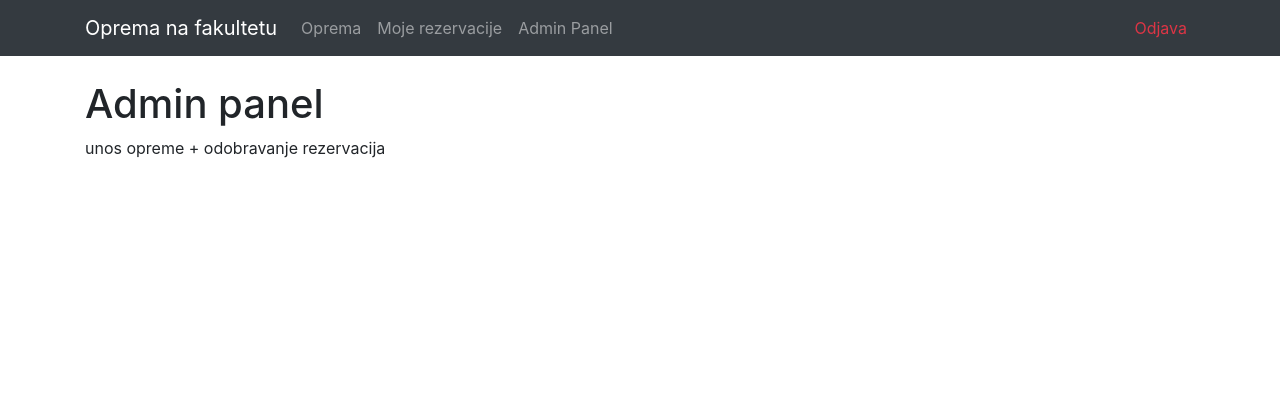
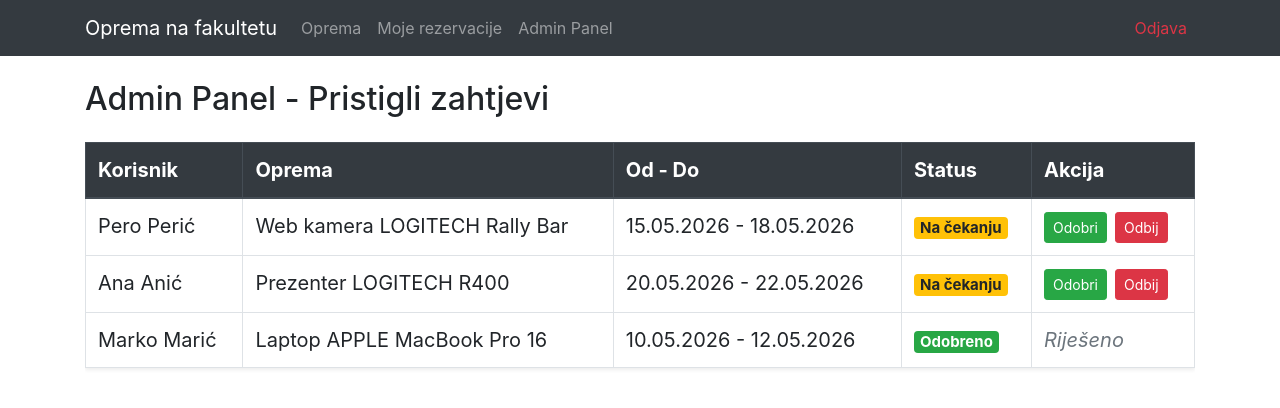
Before and after one commit to jugin024/evidencija_opreme_na_fakultetu, a Vue app: page /admin in a window 1280 px wide. Shown: the top 408 px of the page. Built offline with nearby package versions, Linux system fonts and the light colour scheme.

Commit message:
dodan admin panel i basic funkcionalnost

```diff
--- a/src/AdminMasterPanel.vue
+++ b/src/AdminMasterPanel.vue
@@ -1,12 +1,111 @@
 <template>
   <div>
-    <h1>Admin panel</h1>
-    <p>unos opreme + odobravanje rezervacija</p>
+    <h2 class="mb-4">Admin Panel - Pristigli zahtjevi</h2>
+    <div class="table-responsive">
+      <table class="table table-hover table-bordered bg-white shadow-sm">
+        <thead class="thead-dark">
+          <tr>
+            <th>Korisnik</th>
+            <th>Oprema</th>
+            <th>Od - Do</th>
+            <th>Status</th>
+            <th>Akcija</th>
+          </tr>
+        </thead>
+
+        <tbody>
+          <tr v-for="zahtjev in zahtjevi" :key="zahtjev.id">
+            <td>{{ zahtjev.korisnik }}</td>
+            <td>{{ zahtjev.oprema }}</td>
+            <td>{{ zahtjev.datumOd }} - {{ zahtjev.datumDo }}</td>
+
+            <td>
+              <span
+                v-if="zahtjev.status === 'na_cekanju'"
+                class="badge badge-warning"
+                >Na čekanju</span
+              >
+              <span
+                v-if="zahtjev.status === 'odobreno'"
+                class="badge badge-success"
+                >Odobreno</span
+              >
+              <span
+                v-if="zahtjev.status === 'odbijeno'"
+                class="badge badge-danger"
+                >Odbijeno</span
+              >
+            </td>
+
+            <td>
+              <div v-if="zahtjev.status === 'na_cekanju'">
+                <button
+                  class="btn btn-sm btn-success mr-2"
+                  @click="promijeniStatus(zahtjev.id, 'odobreno')"
+                >
+                  Odobri
+                </button>
+                <button
+                  class="btn btn-sm btn-danger"
+                  @click="promijeniStatus(zahtjev.id, 'odbijeno')"
+                >
+                  Odbij
+                </button>
+              </div>
+              <div v-else class="text-muted font-italic">Riješeno</div>
+            </td>
+          </tr>
+        </tbody>
+      </table>
+    </div>
   </div>
 </template>
 
 <script>
 export default {
   name: "AdminMasterPanel",
+  data() {
+    return {
+      zahtjevi: [
+        {
+          id: 1,
+          korisnik: "Pero Perić",
+          oprema: "Web kamera LOGITECH Rally Bar",
+          datumOd: "15.05.2026",
+          datumDo: "18.05.2026",
+          status: "na_cekanju",
+        },
+        {
+          id: 2,
+          korisnik: "Ana Anić",
+          oprema: "Prezenter LOGITECH R400",
+          datumOd: "20.05.2026",
+          datumDo: "22.05.2026",
+          status: "na_cekanju",
+        },
+        {
+          id: 3,
+          korisnik: "Marko Marić",
+          oprema: "Laptop APPLE MacBook Pro 16",
+          datumOd: "10.05.2026",
+          datumDo: "12.05.2026",
+          status: "odobreno",
+        },
+      ],
+    };
+  },
+  methods: {
+    promijeniStatus(id, noviStatus) {
+      const pronadjeniZahtjev = this.zahtjevi.find((z) => z.id === id);
+      if (pronadjeniZahtjev) {
+        pronadjeniZahtjev.status = noviStatus;
+      }
+    },
+  },
 };
 </script>
+<style scoped>
+.table {
+  font-size: 20px;
+}
+</style>
```
